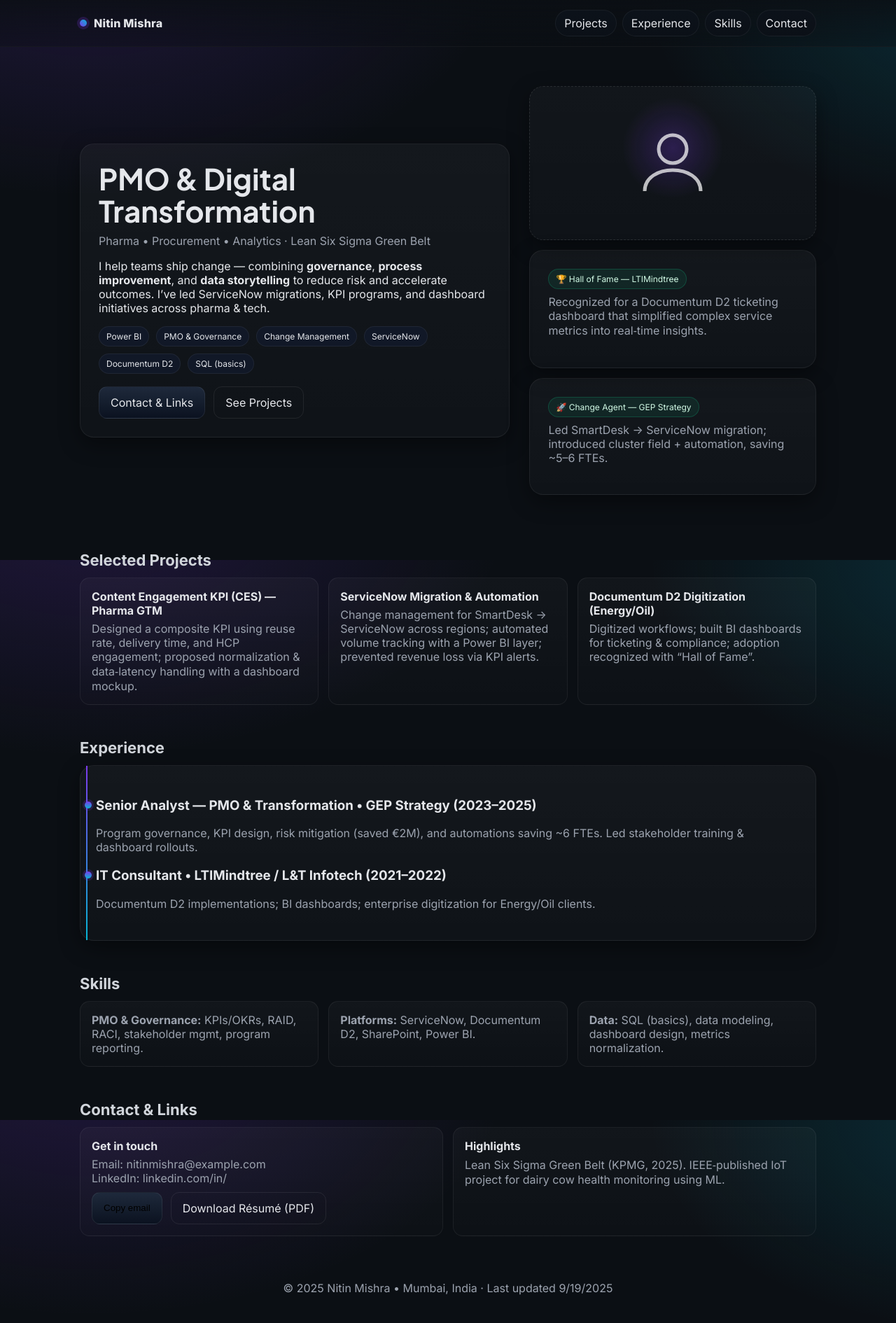
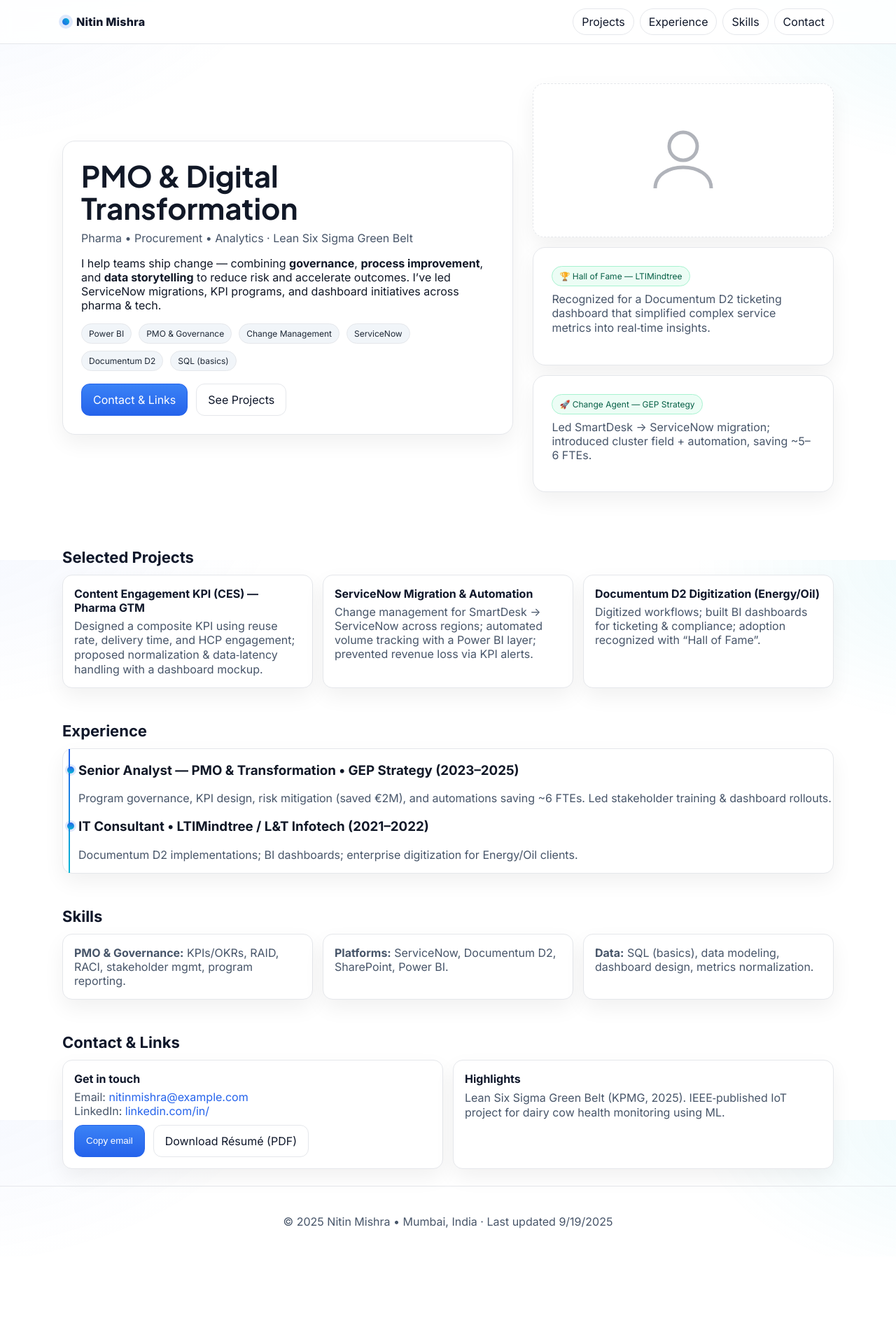
Before and after one commit to nitin-mishra-pmp/nitin_portfolio, a plain HTML site: page index.html in a window 1280 px wide. Shown: the whole page at 70% size. After the commit the page ends 1795 px from the top, so only its background shows below. Drawn offline with Linux system fonts and the light colour scheme.

Commit message:
index.html

```diff
--- a/index.html
+++ b/index.html
@@ -17,20 +17,22 @@
   <!-- Fonts -->
   <link rel="preconnect" href="https://fonts.googleapis.com">
   <link rel="preconnect" href="https://fonts.gstatic.com" crossorigin>
-  <link href="https://fonts.googleapis.com/css2?family=Inter:wght@300;400;500;600;700;800&family=Plus+Jakarta+Sans:wght@600;700;800&display=swap" rel="stylesheet">
+  <link href="https://fonts.googleapis.com/css2?family=Inter:wght@300;400;500;600;700;800&family=Plus+Jakarta+Sans:wght@700;800&display=swap" rel="stylesheet">
 
   <style>
     :root{
-      --bg: #0b0f14;
-      --bg-soft:#0e141b;
-      --card:#0f172a;
-      --text:#e5e7eb;
-      --muted:#9ca3af;
-      --accent:#7c3aed;  /* purple */
-      --accent-2:#06b6d4; /* cyan */
-      --ring: rgba(124,58,237,.35);
-      --chip:#111827;
-      --shadow: 0 10px 30px rgba(0,0,0,.4);
+      /* LIGHT THEME */
+      --bg: #ffffff;            /* page background */
+      --bg-soft:#f8fafc;        /* very light slate */
+      --card:#ffffff;           /* cards */
+      --border:#e5e7eb;         /* light border */
+      --text:#111827;           /* slate-900 */
+      --muted:#475569;          /* slate-600 */
+      --accent:#2563eb;         /* blue-600 */
+      --accent-2:#06b6d4;       /* cyan-500 */
+      --chip:#f1f5f9;           /* slate-100 */
+      --ring: rgba(37, 99, 235, .25);
+      --shadow: 0 12px 30px rgba(2, 6, 23, .06);
     }
     *{box-sizing:border-box}
     html,body{height:100%}
@@ -38,59 +40,62 @@
     body{
       margin:0; font-family: Inter, ui-sans-serif, system-ui, -apple-system, Segoe UI, Roboto, Helvetica, Arial;
       color:var(--text);
-      background: radial-gradient(1000px 600px at 10% -10%, rgba(124,58,237,.18), transparent 60%),
-                  radial-gradient(800px 500px at 110% 0%, rgba(6,182,212,.18), transparent 60%),
-                  var(--bg);
+      background:
+        radial-gradient(900px 500px at -10% -10%, rgba(37,99,235,.06), transparent 60%),
+        radial-gradient(700px 400px at 110% 0%, rgba(6,182,212,.08), transparent 60%),
+        var(--bg);
     }
-    a{color:inherit;text-decoration:none}
-    .wrap{max-width:1100px;margin:0 auto;padding:24px}
+    a{color:var(--accent);text-decoration:none}
+    a:hover{text-decoration:underline}
+    .wrap{max-width:1150px;margin:0 auto;padding:24px}
 
     /* NAV */
-    .nav{position:sticky;top:0;z-index:20;background:linear-gradient(180deg, rgba(11,15,20,.85), rgba(11,15,20,.35));backdrop-filter: blur(10px);border-bottom:1px solid rgba(255,255,255,.04)}
-    .nav-inner{display:flex;align-items:center;justify-content:space-between;gap:12px;padding:14px 24px}
-    .brand{display:flex;align-items:center;gap:10px;font-weight:800;letter-spacing:.2px}
-    .brand .dot{width:10px;height:10px;border-radius:999px;background:linear-gradient(45deg,var(--accent),var(--accent-2));box-shadow:0 0 0 4px rgba(124,58,237,.2)}
-    .nav a.btn{padding:8px 12px;border-radius:999px;border:1px solid rgba(255,255,255,.06);background:linear-gradient(180deg,#0c121a,#0b1017)}
+    .nav{position:sticky;top:0;z-index:20;background:rgba(255,255,255,.82);backdrop-filter: blur(10px);border-bottom:1px solid var(--border)}
+    .nav-inner{display:flex;align-items:center;justify-content:space-between;gap:12px;padding:12px 24px}
+    .brand{display:flex;align-items:center;gap:10px;font-weight:800;letter-spacing:.2px;color:#0f172a}
+    .brand .dot{width:10px;height:10px;border-radius:999px;background:linear-gradient(45deg,var(--accent),var(--accent-2));box-shadow:0 0 0 5px rgba(37,99,235,.15)}
+    .nav a.btn{padding:8px 12px;border-radius:999px;border:1px solid var(--border);background:#fff;color:#0f172a;text-decoration:none}
     .nav a.btn:hover{box-shadow:0 0 0 3px var(--ring) inset}
 
     /* HERO */
     .hero{display:grid;grid-template-columns:1.2fr .8fr;gap:28px;align-items:center;padding:56px 24px}
-    @media(max-width:900px){.hero{grid-template-columns:1fr;gap:24px;padding:34px 12px}}
-    .card{background:linear-gradient(180deg, rgba(255,255,255,.04), rgba(255,255,255,.02));border:1px solid rgba(255,255,255,.06);border-radius:20px;padding:26px;box-shadow:var(--shadow)}
+    @media(max-width:900px){.hero{grid-template-columns:1fr;gap:22px;padding:34px 12px}}
+    .card{background:var(--card);border:1px solid var(--border);border-radius:18px;padding:26px;box-shadow:var(--shadow)}
     h1{font-family:"Plus Jakarta Sans", Inter, sans-serif;font-size:42px;line-height:1.1;margin:0 0 10px}
     .lead{color:var(--muted);margin:0 0 16px}
     .chips{display:flex;flex-wrap:wrap;gap:10px;margin:14px 0 6px}
-    .chip{font-size:12px;padding:6px 10px;border-radius:999px;background:var(--chip);border:1px solid rgba(255,255,255,.06)}
+    .chip{font-size:12px;padding:6px 10px;border-radius:999px;background:var(--chip);border:1px solid var(--border);color:#1f2937}
     .cta{display:flex;gap:12px;flex-wrap:wrap;margin-top:18px}
-    .button{display:inline-block;padding:12px 16px;border-radius:12px;border:1px solid rgba(255,255,255,.08)}
-    .button.primary{background:linear-gradient(180deg,#1e293b,#0b1220)}
-    .button.primary:hover{box-shadow:0 0 0 3px var(--ring) inset}
+    .button{display:inline-block;padding:12px 16px;border-radius:12px;border:1px solid var(--border);color:#0f172a}
+    .button.primary{background:linear-gradient(180deg,#3b82f6,#2563eb);color:#fff;border-color:#2563eb}
+    .button.primary:hover{box-shadow:0 0 0 3px var(--ring)}
 
     .profile{display:grid;gap:14px}
-    .avatar{display:grid;place-items:center;height:220px;border-radius:20px;border:1px dashed rgba(255,255,255,.1);background:radial-gradient(120px 120px at 50% 40%, rgba(124,58,237,.25), transparent 60%), linear-gradient(180deg, rgba(255,255,255,.03), rgba(255,255,255,.02))}
-    .avatar svg{opacity:.9}
-    .badge{font-size:12px;color:#d1fae5;background:rgba(16,185,129,.1);border:1px solid rgba(16,185,129,.25);padding:6px 10px;border-radius:999px;display:inline-flex;gap:8px;align-items:center}
+    .avatar{display:grid;place-items:center;height:220px;border-radius:16px;border:1px dashed var(--border);background:
+      linear-gradient(180deg, #fff, #fff)}
+    .avatar svg{opacity:.65}
+    .badge{font-size:12px;color:#065f46;background:#ecfdf5;border:1px solid #a7f3d0;padding:6px 10px;border-radius:999px;display:inline-flex;gap:8px;align-items:center}
 
     /* SECTIONS */
     section{padding:12px 24px;margin:12px 0}
-    h2{font-size:22px;margin:0 0 12px;color:#d1d5db}
+    h2{font-size:22px;margin:0 0 12px;color:#0f172a}
     .grid{display:grid;gap:14px}
     @media(min-width:900px){.grid.cols-3{grid-template-columns:repeat(3,1fr)}.grid.cols-2{grid-template-columns:repeat(2,1fr)}}
-    .item{padding:16px;border:1px solid rgba(255,255,255,.06);border-radius:14px;background:linear-gradient(180deg, rgba(255,255,255,.03), rgba(255,255,255,.01))}
-    .item h3{margin:0 0 6px;font-size:16px}
+    .item{padding:16px;border:1px solid var(--border);border-radius:14px;background:#fff;box-shadow:var(--shadow)}
+    .item h3{margin:0 0 6px;font-size:16px;color:#0f172a}
     .item p{margin:0;color:var(--muted)}
 
     /* TIMELINE */
-    .timeline{position:relative;padding-left:22px}
+    .timeline{position:relative;padding-left:22px;background:#fff;border:1px solid var(--border);border-radius:14px;box-shadow:var(--shadow)}
     .timeline:before{content:"";position:absolute;left:8px;top:0;bottom:0;width:2px;background:linear-gradient(var(--accent), var(--accent-2))}
     .t{position:relative;margin:0 0 14px}
-    .t:before{content:"";position:absolute;left:-16px;top:6px;width:10px;height:10px;border-radius:50%;background:linear-gradient(var(--accent),var(--accent-2));box-shadow:0 0 0 3px rgba(124,58,237,.2)}
+    .t:before{content:"";position:absolute;left:-16px;top:6px;width:10px;height:10px;border-radius:50%;background:linear-gradient(var(--accent),var(--accent-2));box-shadow:0 0 0 3px rgba(37,99,235,.15)}
 
     /* FOOTER */
-    footer{padding:40px 24px;color:var(--muted);text-align:center}
+    footer{padding:40px 24px;color:var(--muted);text-align:center;border-top:1px solid var(--border)}
 
     /* Small helpers */
-    .pill{display:inline-flex;align-items:center;gap:8px;border:1px solid rgba(255,255,255,.06);border-radius:999px;padding:8px 10px}
+    .pill{display:inline-flex;align-items:center;gap:8px;border:1px solid var(--border);border-radius:999px;padding:8px 10px;background:#fff}
     .sr{position:absolute;left:-9999px}
   </style>
 </head>
@@ -131,8 +136,8 @@
       <div class="avatar card">
         <!-- Placeholder avatar (upload a headshot later) -->
         <svg width="120" height="120" viewBox="0 0 24 24" fill="none" xmlns="http://www.w3.org/2000/svg" aria-hidden="true">
-          <circle cx="12" cy="8" r="4" stroke="white" opacity=".8"/>
-          <path d="M4 20c0-4 4-6 8-6s8 2 8 6" stroke="white" opacity=".8"/>
+          <circle cx="12" cy="8" r="4" stroke="#0f172a" opacity=".5"/>
+          <path d="M4 20c0-4 4-6 8-6s8 2 8 6" stroke="#0f172a" opacity=".5"/>
         </svg>
         <span class="sr">Add a headshot here later</span>
       </div>
@@ -169,7 +174,7 @@
   <!-- EXPERIENCE -->
   <section id="experience" class="wrap">
     <h2>Experience</h2>
-    <div class="card timeline">
+    <div class="timeline">
       <div class="t">
         <h3>Senior Analyst — PMO & Transformation • GEP Strategy (2023–2025)</h3>
         <p class="lead">Program governance, KPI design, risk mitigation (saved €2M), and automations saving ~6 FTEs. Led stakeholder training & dashboard rollouts.</p>
```
